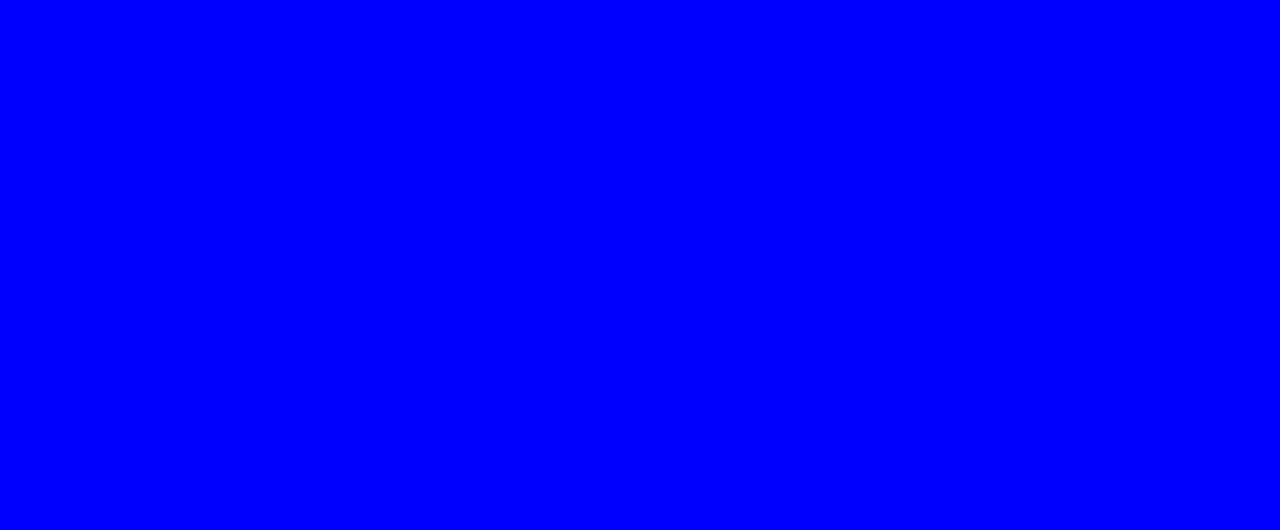
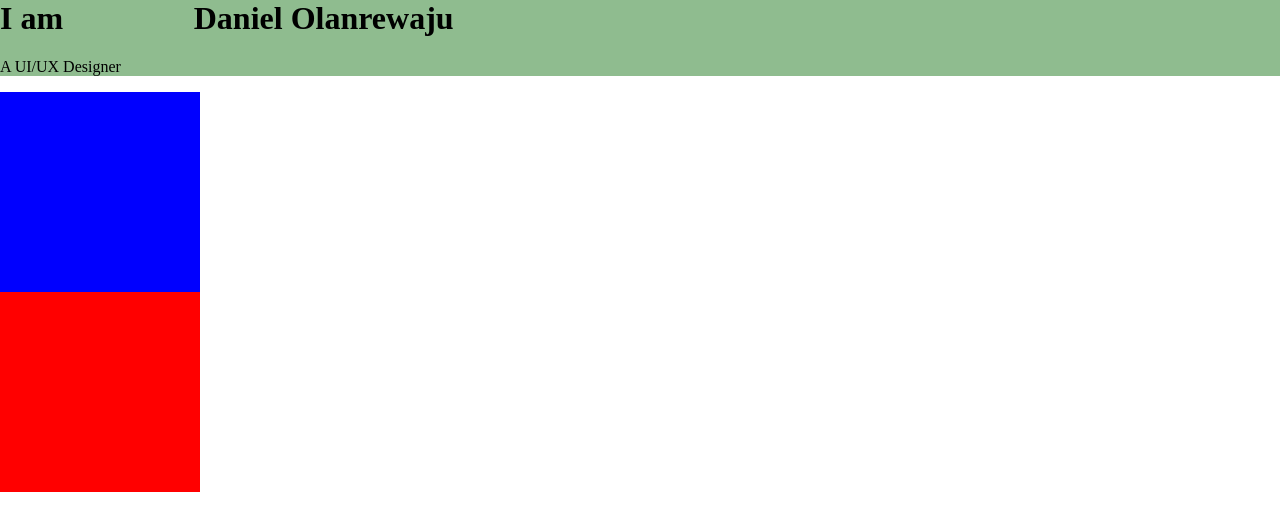
Before and after one commit to Danosign/My-site, a plain HTML site: page index.html in a window 1280 px wide. Drawn offline with Linux system fonts and the light colour scheme.

Commit message:
Css display

```diff
--- a/Css/style.css
+++ b/Css/style.css
@@ -1,3 +1,24 @@
 body {
+    margin: 0;
+}
+
+h1 {
+    margin-top: 0;
+}
+
+.top {
+    background-color: darkseagreen;
+}
+.middle {
     background-color: blue;
+    height: 200px;
+    width: 200px;
 }
+.bottom {
+    background-color: red;
+    height: 200px;
+    width: 200px;
+}
+.Firstname {
+    visibility: hidden;
+}
--- a/index.html
+++ b/index.html
@@ -7,5 +7,12 @@
     <link rel="stylesheet" href="Css/style.css" />
     <link rel="icon" href="favicon.ico" />
   </head>
-  <body></body>
+  <body>
+    <div class="top">
+      <h1>I am <span class="Firstname">Opeyemi</span>Daniel Olanrewaju</h1>
+      <p>A UI/UX Designer</p>
+    </div>
+    <div class="middle"></div>
+    <div class="bottom"></div>
+  </body>
 </html>
```
